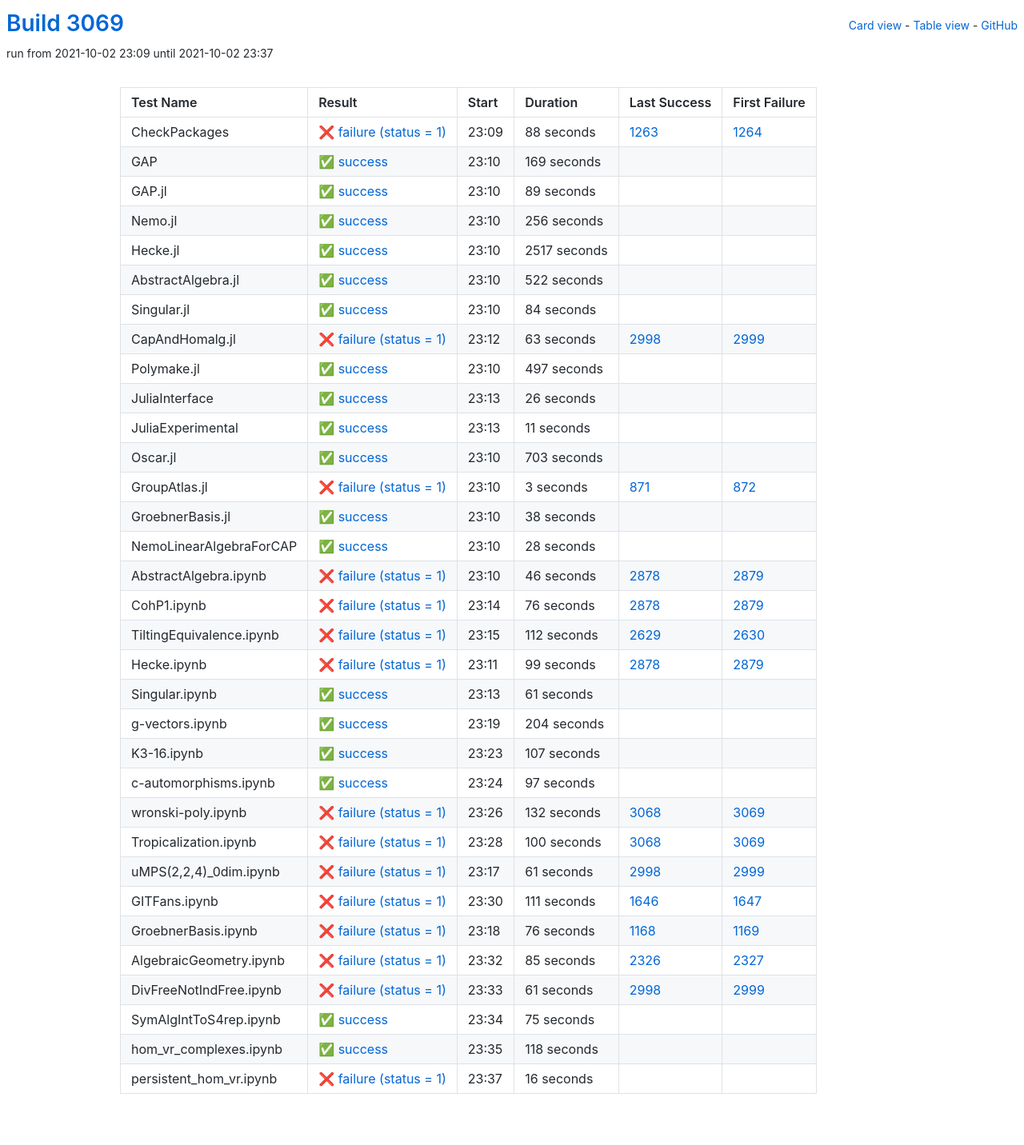
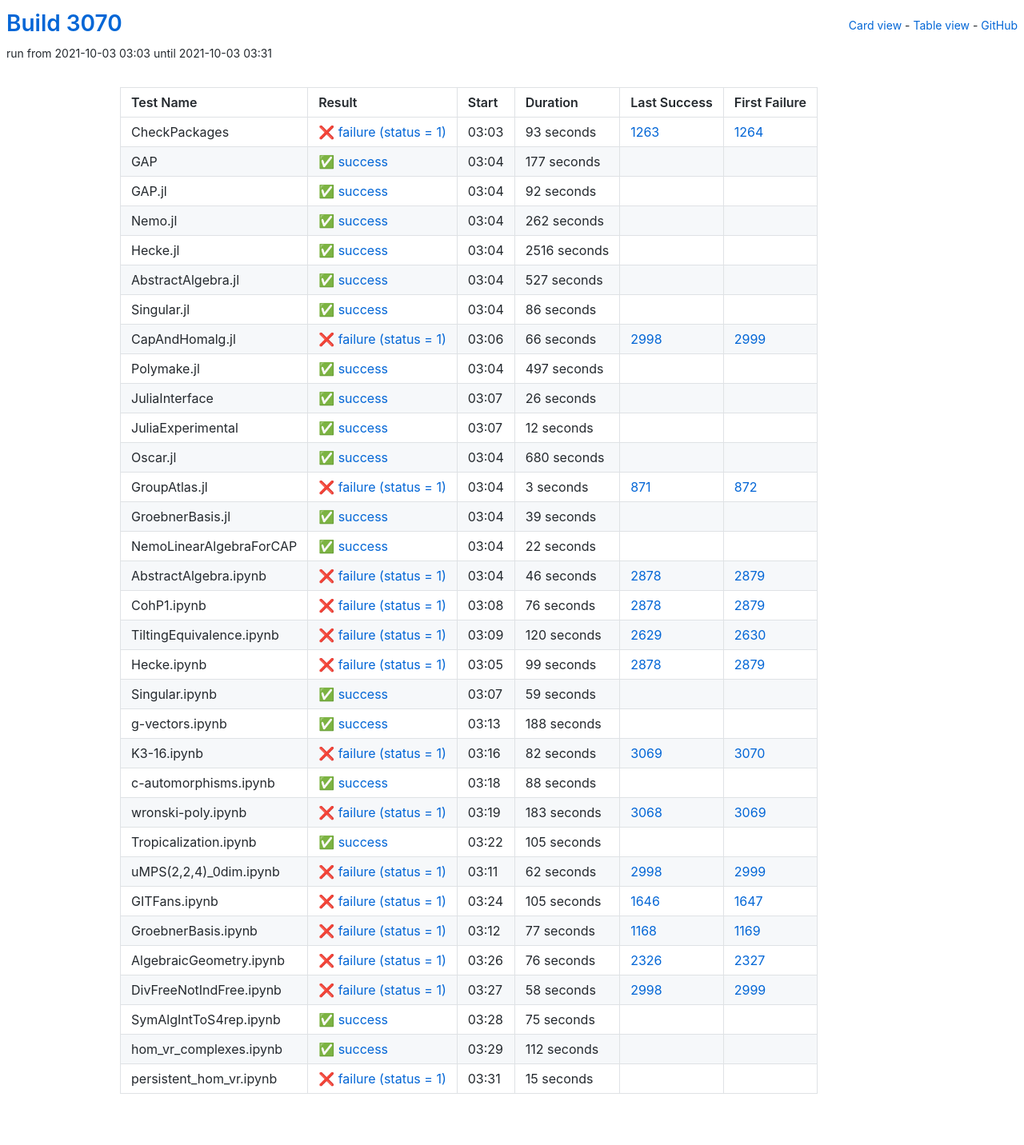
Before and after one commit to oscar-system/oscar-ci-status-stable, a Jekyll site: the page built from table.html, in a window 1280 px wide. Shown: the whole page at 80% size. Built offline with Jekyll 4.4.1, drawn with Linux system fonts in a browser that asks for light colours.

Commit message:
Build #3070

```diff
--- a/_data/ci.yml
+++ b/_data/ci.yml
@@ -1,6 +1,6 @@
 ---
-build: 3069
-build_url: https://oscarci.mathematik.uni-kl.de/job/oscar-stable/3069/
+build: 3070
+build_url: https://oscarci.mathematik.uni-kl.de/job/oscar-stable/3070/
 job: oscar-stable
 organization: oscar-system
 repo: oscar-ci-status-stable
@@ -8,104 +8,104 @@ repourl: https://github.com/oscar-system/oscar-ci-status-stable
 tests:
 - name: CheckPackages
   id: checkpackages
-  log: https://oscarci.mathematik.uni-kl.de/job/oscar-stable/3069/artifact/logs/build-3069/CheckPackages.log
-  start: 2021-10-02 23:09
+  log: https://oscarci.mathematik.uni-kl.de/job/oscar-stable/3070/artifact/logs/build-3070/CheckPackages.log
+  start: 2021-10-03 03:03
   success: false
   exitcode: 1
   status: failure
-  duration: 88
+  duration: 93
   last_success: 1263
   last_success_url: https://oscarci.mathematik.uni-kl.de/job/oscar-stable/1263/
   first_failure: 1264
   first_failure_url: https://oscarci.mathematik.uni-kl.de/job/oscar-stable/1264/
 - name: GAP
   id: gap
-  log: https://oscarci.mathematik.uni-kl.de/job/oscar-stable/3069/artifact/logs/build-3069/GAP.log
-  start: 2021-10-02 23:10
+  log: https://oscarci.mathematik.uni-kl.de/job/oscar-stable/3070/artifact/logs/build-3070/GAP.log
+  start: 2021-10-03 03:04
   success: true
   exitcode: 0
   status: success
-  duration: 169
+  duration: 177
   last_success: false
   last_success_url:
   first_failure: false
   first_failure_url:
 - name: GAP.jl
   id: gap-jl
-  log: https://oscarci.mathematik.uni-kl.de/job/oscar-stable/3069/artifact/logs/build-3069/GAP.jl.log
-  start: 2021-10-02 23:10
+  log: https://oscarci.mathematik.uni-kl.de/job/oscar-stable/3070/artifact/logs/build-3070/GAP.jl.log
+  start: 2021-10-03 03:04
   success: true
   exitcode: 0
   status: success
-  duration: 89
+  duration: 92
   last_success: false
   last_success_url:
   first_failure: false
   first_failure_url:
 - name: Nemo.jl
   id: nemo-jl
-  log: https://oscarci.mathematik.uni-kl.de/job/oscar-stable/3069/artifact/logs/build-3069/Nemo.jl.log
-  start: 2021-10-02 23:10
+  log: https://oscarci.mathematik.uni-kl.de/job/oscar-stable/3070/artifact/logs/build-3070/Nemo.jl.log
+  start: 2021-10-03 03:04
   success: true
   exitcode: 0
   status: success
-  duration: 256
+  duration: 262
   last_success: false
   last_success_url:
   first_failure: false
   first_failure_url:
 - name: Hecke.jl
   id: hecke-jl
-  log: https://oscarci.mathematik.uni-kl.de/job/oscar-stable/3069/artifact/logs/build-3069/Hecke.jl.log
-  start: 2021-10-02 23:10
+  log: https://oscarci.mathematik.uni-kl.de/job/oscar-stable/3070/artifact/logs/build-3070/Hecke.jl.log
+  start: 2021-10-03 03:04
   success: true
   exitcode: 0
   status: success
-  duration: 2517
+  duration: 2516
   last_success: false
   last_success_url:
   first_failure: false
   first_failure_url:
 - name: AbstractAlgebra.jl
   id: abstractalgebra-jl
-  log: https://oscarci.mathematik.uni-kl.de/job/oscar-stable/3069/artifact/logs/build-3069/AbstractAlgebra.jl.log
-  start: 2021-10-02 23:10
+  log: https://oscarci.mathematik.uni-kl.de/job/oscar-stable/3070/artifact/logs/build-3070/AbstractAlgebra.jl.log
+  start: 2021-10-03 03:04
   success: true
   exitcode: 0
   status: success
-  duration: 522
+  duration: 527
   last_success: false
   last_success_url:
   first_failure: false
   first_failure_url:
 - name: Singular.jl
   id: singular-jl
-  log: https://oscarci.mathematik.uni-kl.de/job/oscar-stable/3069/artifact/logs/build-3069/Singular.jl.log
-  start: 2021-10-02 23:10
+  log: https://oscarci.mathematik.uni-kl.de/job/oscar-stable/3070/artifact/logs/build-3070/Singular.jl.log
+  start: 2021-10-03 03:04
   success: true
   exitcode: 0
   status: success
-  duration: 84
+  duration: 86
   last_success: false
   last_success_url:
   first_failure: false
   first_failure_url:
 - name: CapAndHomalg.jl
   id: capandhomalg-jl
-  log: https://oscarci.mathematik.uni-kl.de/job/oscar-stable/3069/artifact/logs/build-3069/CapAndHomalg.jl.log
-  start: 2021-10-02 23:12
+  log: https://oscarci.mathematik.uni-kl.de/job/oscar-stable/3070/artifact/logs/build-3070/CapAndHomalg.jl.log
+  start: 2021-10-03 03:06
   success: false
   exitcode: 1
   status: failure
-  duration: 63
+  duration: 66
   last_success: 2998
   last_success_url: https://oscarci.mathematik.uni-kl.de/job/oscar-stable/2998/
   first_failure: 2999
   first_failure_url: https://oscarci.mathematik.uni-kl.de/job/oscar-stable/2999/
 - name: Polymake.jl
   id: polymake-jl
-  log: https://oscarci.mathematik.uni-kl.de/job/oscar-stable/3069/artifact/logs/build-3069/Polymake.jl.log
-  start: 2021-10-02 23:10
+  log: https://oscarci.mathematik.uni-kl.de/job/oscar-stable/3070/artifact/logs/build-3070/Polymake.jl.log
+  start: 2021-10-03 03:04
   success: true
   exitcode: 0
   status: success
@@ -116,8 +116,8 @@ tests:
   first_failure_url:
 - name: JuliaInterface
   id: juliainterface
-  log: https://oscarci.mathematik.uni-kl.de/job/oscar-stable/3069/artifact/logs/build-3069/JuliaInterface.log
-  start: 2021-10-02 23:13
+  log: https://oscarci.mathematik.uni-kl.de/job/oscar-stable/3070/artifact/logs/build-3070/JuliaInterface.log
+  start: 2021-10-03 03:07
   success: true
   exitcode: 0
   status: success
@@ -128,32 +128,32 @@ tests:
   first_failure_url:
 - name: JuliaExperimental
   id: juliaexperimental
-  log: https://oscarci.mathematik.uni-kl.de/job/oscar-stable/3069/artifact/logs/build-3069/JuliaExperimental.log
-  start: 2021-10-02 23:13
+  log: https://oscarci.mathematik.uni-kl.de/job/oscar-stable/3070/artifact/logs/build-3070/JuliaExperimental.log
+  start: 2021-10-03 03:07
   success: true
   exitcode: 0
   status: success
-  duration: 11
+  duration: 12
   last_success: false
   last_success_url:
   first_failure: false
   first_failure_url:
 - name: Oscar.jl
   id: oscar-jl
-  log: https://oscarci.mathematik.uni-kl.de/job/oscar-stable/3069/artifact/logs/build-3069/Oscar.jl.log
-  start: 2021-10-02 23:10
+  log: https://oscarci.mathematik.uni-kl.de/job/oscar-stable/3070/artifact/logs/build-3070/Oscar.jl.log
+  start: 2021-10-03 03:04
   success: true
   exitcode: 0
   status: success
-  duration: 703
+  duration: 680
   last_success: false
   last_success_url:
   first_failure: false
   first_failure_url:
 - name: GroupAtlas.jl
   id: groupatlas-jl
-  log: https://oscarci.mathematik.uni-kl.de/job/oscar-stable/3069/artifact/logs/build-3069/GroupAtlas.jl.log
-  start: 2021-10-02 23:10
+  log: https://oscarci.mathematik.uni-kl.de/job/oscar-stable/3070/artifact/logs/build-3070/GroupAtlas.jl.log
+  start: 2021-10-03 03:04
   success: false
   exitcode: 1
   status: failure
@@ -164,32 +164,32 @@ tests:
   first_failure_url: https://oscarci.mathematik.uni-kl.de/job/oscar-stable/872/
 - name: GroebnerBasis.jl
   id: groebnerbasis-jl
-  log: https://oscarci.mathematik.uni-kl.de/job/oscar-stable/3069/artifact/logs/build-3069/GroebnerBasis.jl.log
-  start: 2021-10-02 23:10
+  log: https://oscarci.mathematik.uni-kl.de/job/oscar-stable/3070/artifact/logs/build-3070/GroebnerBasis.jl.log
+  start: 2021-10-03 03:04
   success: true
   exitcode: 0
   status: success
-  duration: 38
+  duration: 39
   last_success: false
   last_success_url:
   first_failure: false
   first_failure_url:
 - name: NemoLinearAlgebraForCAP
   id: nemolinearalgebraforcap
-  log: https://oscarci.mathematik.uni-kl.de/job/oscar-stable/3069/artifact/logs/build-3069/NemoLinearAlgebraForCAP.log
-  start: 2021-10-02 23:10
+  log: https://oscarci.mathematik.uni-kl.de/job/oscar-stable/3070/artifact/logs/build-3070/NemoLinearAlgebraForCAP.log
+  start: 2021-10-03 03:04
   success: true
   exitcode: 0
   status: success
-  duration: 28
+  duration: 22
   last_success: false
   last_success_url:
   first_failure: false
   first_failure_url:
 - name: AbstractAlgebra.ipynb
   id: abstractalgebra-ipynb
-  log: https://oscarci.mathematik.uni-kl.de/job/oscar-stable/3069/artifact/logs/build-3069/AbstractAlgebra.ipynb.log
-  start: 2021-10-02 23:10
+  log: https://oscarci.mathematik.uni-kl.de/job/oscar-stable/3070/artifact/logs/build-3070/AbstractAlgebra.ipynb.log
+  start: 2021-10-03 03:04
   success: false
   exitcode: 1
   status: failure
@@ -200,8 +200,8 @@ tests:
   first_failure_url: https://oscarci.mathematik.uni-kl.de/job/oscar-stable/2879/
 - name: CohP1.ipynb
   id: cohp1-ipynb
-  log: https://oscarci.mathematik.uni-kl.de/job/oscar-stable/3069/artifact/logs/build-3069/CohP1.ipynb.log
-  start: 2021-10-02 23:14
+  log: https://oscarci.mathematik.uni-kl.de/job/oscar-stable/3070/artifact/logs/build-3070/CohP1.ipynb.log
+  start: 2021-10-03 03:08
   success: false
   exitcode: 1
   status: failure
@@ -212,20 +212,20 @@ tests:
   first_failure_url: https://oscarci.mathematik.uni-kl.de/job/oscar-stable/2879/
 - name: TiltingEquivalence.ipynb
   id: tiltingequivalence-ipynb
-  log: https://oscarci.mathematik.uni-kl.de/job/oscar-stable/3069/artifact/logs/build-3069/TiltingEquivalence.ipynb.log
-  start: 2021-10-02 23:15
+  log: https://oscarci.mathematik.uni-kl.de/job/oscar-stable/3070/artifact/logs/build-3070/TiltingEquivalence.ipynb.log
+  start: 2021-10-03 03:09
   success: false
   exitcode: 1
   status: failure
-  duration: 112
+  duration: 120
   last_success: 2629
   last_success_url: https://oscarci.mathematik.uni-kl.de/job/oscar-stable/2629/
   first_failure: 2630
   first_failure_url: https://oscarci.mathematik.uni-kl.de/job/oscar-stable/2630/
 - name: Hecke.ipynb
   id: hecke-ipynb
-  log: https://oscarci.mathematik.uni-kl.de/job/oscar-stable/3069/artifact/logs/build-3069/Hecke.ipynb.log
-  start: 2021-10-02 23:11
+  log: https://oscarci.mathematik.uni-kl.de/job/oscar-stable/3070/artifact/logs/build-3070/Hecke.ipynb.log
+  start: 2021-10-03 03:05
   success: false
   exitcode: 1
   status: failure
@@ -236,140 +236,140 @@ tests:
   first_failure_url: https://oscarci.mathematik.uni-kl.de/job/oscar-stable/2879/
 - name: Singular.ipynb
   id: singular-ipynb
-  log: https://oscarci.mathematik.uni-kl.de/job/oscar-stable/3069/artifact/logs/build-3069/Singular.ipynb.log
-  start: 2021-10-02 23:13
+  log: https://oscarci.mathematik.uni-kl.de/job/oscar-stable/3070/artifact/logs/build-3070/Singular.ipynb.log
+  start: 2021-10-03 03:07
   success: true
   exitcode: 0
   status: success
-  duration: 61
+  duration: 59
   last_success: false
   last_success_url:
   first_failure: false
   first_failure_url:
 - name: g-vectors.ipynb
   id: g-vectors-ipynb
-  log: https://oscarci.mathematik.uni-kl.de/job/oscar-stable/3069/artifact/logs/build-3069/g-vectors.ipynb.log
-  start: 2021-10-02 23:19
+  log: https://oscarci.mathematik.uni-kl.de/job/oscar-stable/3070/artifact/logs/build-3070/g-vectors.ipynb.log
+  start: 2021-10-03 03:13
   success: true
   exitcode: 0
   status: success
-  duration: 204
+  duration: 188
   last_success: false
   last_success_url:
   first_failure: false
   first_failure_url:
 - name: K3-16.ipynb
   id: k3-16-ipynb
-  log: https://oscarci.mathematik.uni-kl.de/job/oscar-stable/3069/artifact/logs/build-3069/K3-16.ipynb.log
-  start: 2021-10-02 23:23
+  log: https://oscarci.mathematik.uni-kl.de/job/oscar-stable/3070/artifact/logs/build-3070/K3-16.ipynb.log
+  start: 2021-10-03 03:16
+  success: false
+  exitcode: 1
+  status: failure
+  duration: 82
+  last_success: 3069
+  last_success_url: https://oscarci.mathematik.uni-kl.de/job/oscar-stable/3069/
+  first_failure: 3070
+  first_failure_url: https://oscarci.mathematik.uni-kl.de/job/oscar-stable/3070/
+- name: c-automorphisms.ipynb
+  id: c-automorphisms-ipynb
+  log: https://oscarci.mathematik.uni-kl.de/job/oscar-stable/3070/artifact/logs/build-3070/c-automorphisms.ipynb.log
+  start: 2021-10-03 03:18
   success: true
   exitcode: 0
   status: success
-  duration: 107
-  last_success: false
-  last_success_url:
-  first_failure: false
-  first_failure_url:
-- name: c-automorphisms.ipynb
-  id: c-automorphisms-ipynb
-  log: https://oscarci.mathematik.uni-kl.de/job/oscar-stable/3069/artifact/logs/build-3069/c-automorphisms.ipynb.log
-  start: 2021-10-02 23:24
-  success: true
-  exitcode: 0
-  status: success
-  duration: 97
+  duration: 88
   last_success: false
   last_success_url:
   first_failure: false
   first_failure_url:
 - name: wronski-poly.ipynb
   id: wronski-poly-ipynb
-  log: https://oscarci.mathematik.uni-kl.de/job/oscar-stable/3069/artifact/logs/build-3069/wronski-poly.ipynb.log
-  start: 2021-10-02 23:26
+  log: https://oscarci.mathematik.uni-kl.de/job/oscar-stable/3070/artifact/logs/build-3070/wronski-poly.ipynb.log
+  start: 2021-10-03 03:19
   success: false
   exitcode: 1
   status: failure
-  duration: 132
+  duration: 183
   last_success: 3068
   last_success_url: https://oscarci.mathematik.uni-kl.de/job/oscar-stable/3068/
   first_failure: 3069
   first_failure_url: https://oscarci.mathematik.uni-kl.de/job/oscar-stable/3069/
 - name: Tropicalization.ipynb
   id: tropicalization-ipynb
-  log: https://oscarci.mathematik.uni-kl.de/job/oscar-stable/3069/artifact/logs/build-3069/Tropicalization.ipynb.log
-  start: 2021-10-02 23:28
+  log: https://oscarci.mathematik.uni-kl.de/job/oscar-stable/3070/artifact/logs/build-3070/Tropicalization.ipynb.log
+  start: 2021-10-03 03:22
+  success: true
+  exitcode: 0
+  status: success
+  duration: 105
+  last_success: false
+  last_success_url:
+  first_failure: false
+  first_failure_url:
+- name: uMPS(2,2,4)_0dim.ipynb
+  id: umps-2-2-4-0dim-ipynb
+  log: https://oscarci.mathematik.uni-kl.de/job/oscar-stable/3070/artifact/logs/build-3070/uMPS-2-2-4-_0dim.ipynb.log
+  start: 2021-10-03 03:11
   success: false
   exitcode: 1
   status: failure
-  duration: 100
-  last_success: 3068
-  last_success_url: https://oscarci.mathematik.uni-kl.de/job/oscar-stable/3068/
-  first_failure: 3069
-  first_failure_url: https://oscarci.mathematik.uni-kl.de/job/oscar-stable/3069/
-- name: uMPS(2,2,4)_0dim.ipynb
-  id: umps-2-2-4-0dim-ipynb
-  log: https://oscarci.mathematik.uni-kl.de/job/oscar-stable/3069/artifact/logs/build-3069/uMPS-2-2-4-_0dim.ipynb.log
-  start: 2021-10-02 23:17
-  success: false
-  exitcode: 1
-  status: failure
-  duration: 61
+  duration: 62
   last_success: 2998
   last_success_url: https://oscarci.mathematik.uni-kl.de/job/oscar-stable/2998/
   first_failure: 2999
   first_failure_url: https://oscarci.mathematik.uni-kl.de/job/oscar-stable/2999/
 - name: GITFans.ipynb
   id: gitfans-ipynb
-  log: https://oscarci.mathematik.uni-kl.de/job/oscar-stable/3069/artifact/logs/build-3069/GITFans.ipynb.log
-  start: 2021-10-02 23:30
+  log: https://oscarci.mathematik.uni-kl.de/job/oscar-stable/3070/artifact/logs/build-3070/GITFans.ipynb.log
+  start: 2021-10-03 03:24
   success: false
   exitcode: 1
   status: failure
-  duration: 111
+  duration: 105
   last_success: 1646
   last_success_url: https://oscarci.mathematik.uni-kl.de/job/oscar-stable/1646/
   first_failure: 1647
   first_failure_url: https://oscarci.mathematik.uni-kl.de/job/oscar-stable/1647/
 - name: GroebnerBasis.ipynb
   id: groebnerbasis-ipynb
-  log: https://oscarci.mathematik.uni-kl.de/job/oscar-stable/3069/artifact/logs/build-3069/GroebnerBasis.ipynb.log
-  start: 2021-10-02 23:18
+  log: https://oscarci.mathematik.uni-kl.de/job/oscar-stable/3070/artifact/logs/build-3070/GroebnerBasis.ipynb.log
+  start: 2021-10-03 03:12
   success: false
   exitcode: 1
   status: failure
-  duration: 76
+  duration: 77
   last_success: 1168
   last_success_url: https://oscarci.mathematik.uni-kl.de/job/oscar-stable/1168/
   first_failure: 1169
   first_failure_url: https://oscarci.mathematik.uni-kl.de/job/oscar-stable/1169/
 - name: AlgebraicGeometry.ipynb
   id: algebraicgeometry-ipynb
-  log: https://oscarci.mathematik.uni-kl.de/job/oscar-stable/3069/artifact/logs/build-3069/AlgebraicGeometry.ipynb.log
-  start: 2021-10-02 23:32
+  log: https://oscarci.mathematik.uni-kl.de/job/oscar-stable/3070/artifact/logs/build-3070/AlgebraicGeometry.ipynb.log
+  start: 2021-10-03 03:26
   success: false
   exitcode: 1
   status: failure
-  duration: 85
+  duration: 76
   last_success: 2326
   last_success_url: https://oscarci.mathematik.uni-kl.de/job/oscar-stable/2326/
   first_failure: 2327
   first_failure_url: https://oscarci.mathematik.uni-kl.de/job/oscar-stable/2327/
 - name: DivFreeNotIndFree.ipynb
   id: divfreenotindfree-ipynb
-  log: https://oscarci.mathematik.uni-kl.de/job/oscar-stable/3069/artifact/logs/build-3069/DivFreeNotIndFree.ipynb.log
-  start: 2021-10-02 23:33
+  log: https://oscarci.mathematik.uni-kl.de/job/oscar-stable/3070/artifact/logs/build-3070/DivFreeNotIndFree.ipynb.log
+  start: 2021-10-03 03:27
   success: false
   exitcode: 1
   status: failure
-  duration: 61
+  duration: 58
   last_success: 2998
   last_success_url: https://oscarci.mathematik.uni-kl.de/job/oscar-stable/2998/
   first_failure: 2999
   first_failure_url: https://oscarci.mathematik.uni-kl.de/job/oscar-stable/2999/
 - name: SymAlgIntToS4rep.ipynb
   id: symalginttos4rep-ipynb
-  log: https://oscarci.mathematik.uni-kl.de/job/oscar-stable/3069/artifact/logs/build-3069/SymAlgIntToS4rep.ipynb.log
-  start: 2021-10-02 23:34
+  log: https://oscarci.mathematik.uni-kl.de/job/oscar-stable/3070/artifact/logs/build-3070/SymAlgIntToS4rep.ipynb.log
+  start: 2021-10-03 03:28
   success: true
   exitcode: 0
   status: success
@@ -380,24 +380,24 @@ tests:
   first_failure_url:
 - name: hom_vr_complexes.ipynb
   id: hom-vr-complexes-ipynb
-  log: https://oscarci.mathematik.uni-kl.de/job/oscar-stable/3069/artifact/logs/build-3069/hom_vr_complexes.ipynb.log
-  start: 2021-10-02 23:35
+  log: https://oscarci.mathematik.uni-kl.de/job/oscar-stable/3070/artifact/logs/build-3070/hom_vr_complexes.ipynb.log
+  start: 2021-10-03 03:29
   success: true
   exitcode: 0
   status: success
-  duration: 118
+  duration: 112
   last_success: false
   last_success_url:
   first_failure: false
   first_failure_url:
 - name: persistent_hom_vr.ipynb
   id: persistent-hom-vr-ipynb
-  log: https://oscarci.mathematik.uni-kl.de/job/oscar-stable/3069/artifact/logs/build-3069/persistent_hom_vr.ipynb.log
-  start: 2021-10-02 23:37
+  log: https://oscarci.mathematik.uni-kl.de/job/oscar-stable/3070/artifact/logs/build-3070/persistent_hom_vr.ipynb.log
+  start: 2021-10-03 03:31
   success: false
   exitcode: 1
   status: failure
-  duration: 16
+  duration: 15
   last_success: false
   last_success_url:
   first_failure: false
```
Also changed, not shown: README.md.
